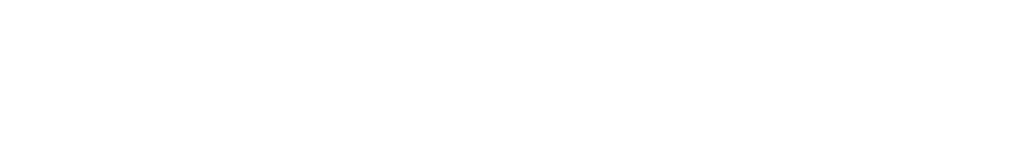
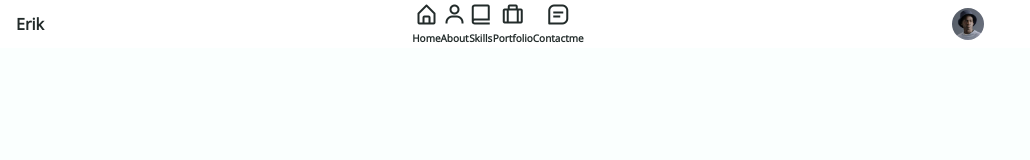
Before and after one commit to Erik161/Responsive-Bottom-Navigation-Bar-Using-HTML-CSS-JavaScript-Dot-Bar-Navigation, a plain HTML site: page index.html in a window 1280 px wide. Shown: the whole page, without its empty margins (0-1030 px from the left). Drawn offline with nearby package versions, Linux system fonts and the light colour scheme.

Commit message:
Navigation Bottom HTML,

```diff
--- a/assets/CSS/style.css
+++ b/assets/CSS/style.css
@@ -0,0 +1,185 @@
+/*================== GOOGLE FONTS ====================*/
+@import url('https://fonts.googleapis.com/css2?family=Open+Sans&display=swap');
+
+
+
+
+/*==================VARIABLES CSS ====================*/
+:root{
+
+--header-height:3rem;
+
+
+/*------- colors -------*/
+--hue:174;
+--sat:63%;
+
+--first-color:hsl(var(--hue), var(--sat), 40%);
+--first-color-alt: hsl(var(--hue), var(--sat), 36%);
+--title-color: hsl(var(--hue), 12%, 15%);
+--text-color: hsl(var(--hue), 8%, 35%);
+--body-color: hsl(var(--hue), 100%, 99%);
+--container-color:#fff;
+
+
+
+/*------- Font and typography -------*/
+--body-font:'Open Sans', sans-serif;
+
+--h1-font-size:1.5rem;
+--normal-font-size:.938rem;
+--tiny-font-size:.625rem;
+
+
+/*------- z-index -------*/
+--z-tooltip: 10;
+--z-fixed: 100;
+
+}
+
+/*------- Responsive Typography -------*/
+@media screen and (min-width: 968px){
+    :root{
+        --h1-font-size: 2.25rem;
+        --normal-font-size: 1rem;
+    }
+}
+
+
+
+/*================== BASE ====================*/
+
+*{
+    box-sizing: border-box;
+    padding: 0;
+    margin: 0;
+}
+
+html{
+    scroll-behavior: smooth;
+}
+
+body{
+    margin: var(--header-height)0 0 0;
+    font-family: var(--body-font);
+    font-size: var(--normal-font-size);
+    background-color: var(--body-color);
+    color: var(--text-color);
+}
+
+ul{
+    list-style: none;
+}
+
+a{
+    text-decoration: none;
+}
+
+
+img{
+    max-width: 100%;
+    height: auto;
+}
+
+/*==================REUSABLE CSS CLASSES ====================*/
+.section{
+    padding: 4.5rem 0 2rem;
+}
+
+.section__title{
+    font-size: var(--h1-font-size);
+    color: var(--title-color);
+    text-align: center;
+    margin-bottom: 1.5rem;
+}
+
+.section__height{
+    height: 100vh;
+}
+
+
+/*================== LAYOUT ====================*/
+.container{
+    max-width: 968px;
+    margin-left: 1rem;
+    margin-right: 1rem;
+}
+
+
+/*==================HEADER ====================*/
+.header{
+    position: fixed;
+    top: 0;
+    left: 0;
+    width: 100%;
+    background-color: var(--container-color);
+    z-index: var(--z-fixed);
+    transition: .4s;
+}
+
+
+/*==================NAV ====================*/
+.nav{
+    height: var(--header-height);
+    display: flex;
+    justify-content: space-between ;
+    align-items: center;
+}
+
+.nav__img{
+    width: 32px;
+    border-radius: 50%;
+}
+
+.nav__logo{
+    color: var(--title-color);
+    font-weight: 600;
+}
+
+
+@media screen and (max-width: 767px){
+    .nav__menu{
+        position: fixed;
+        bottom: 0;
+        left: 0;
+        background-color: var(--container-color);
+        box-shadow: 0 -1px 12px hsl(var(--hue), var(--sat), 15%, 0.15);
+        width: 100%;
+        height: 4rem;
+        padding: 0 1rem;
+        display: grid;
+        align-content: center;
+        border-radius: 1.25rem 1.25rem 0 0;
+        transition: .4s;
+    }
+}
+
+
+.nav__list,
+.nav__link{
+    display: flex;
+
+}
+
+.nav__link{
+    flex-direction: column;
+    align-items: center;
+    row-gap:.25rem;
+    color: var(--title-color);
+    font-weight: 600;
+}
+
+
+.nav__list{
+    justify-content: space-around;
+}
+
+.nav__name{
+    font-size: var(--tiny-font-size);
+}
+
+.nav__icon{
+    font-size: 1.5rem;
+}
+
+/*Active Link*/
--- a/index.html
+++ b/index.html
@@ -15,7 +15,53 @@
 <body>
     <!-- =================HEADER=================-->
     <header class="header" id="header">
+        <!-- -nav container- -->
+        <nav class="nav container">
+            <a href="" class="nav__logo">
+                Erik
+            </a>
 
+            <div class="nav__menu" id="nav-menu">
+                <ul class="nav__list">
+                    <li class="nav__item">
+                        <a href="#home" class="nav__link">
+                            <i class='bx bx-home-alt nav__icon'></i>
+                            <span class="nav__name">Home</span>
+                        </a>
+                    </li>
+
+                    <li class="nav__item">
+                        <a href="#about" class="nav__link">
+                            <i class='bx bx-user nav__icon'></i>
+                            <span class="nav__name">About</span>
+                        </a>
+                    </li>
+
+                    <li class="nav__item">
+                        <a href="#skills" class="nav__link">
+                            <i class='bx bx-book-alt nav__icon'></i>
+                            <span class="nav__name">Skills</span>
+                        </a>
+                    </li>
+
+                    <li class="nav__item">
+                        <a href="#portfolio" class="nav__link">
+                            <i class='bx bx-briefcase-alt nav__icon'></i>
+                            <span class="nav__name">Portfolio</span>
+                        </a>
+                    </li>
+
+                    <li class="nav__item">
+                        <a href="#contactme" class="nav__link">
+                            <i class='bx bx-message-square-detail nav__icon'></i>
+                            <span class="nav__name">Contactme</span>
+                        </a>
+                    </li>
+                </ul>
+            </div>
+
+            <img src="assets/img/perfil.png" alt="" class="nav__img">
+        </nav>
     </header>
 
     <main>
```
